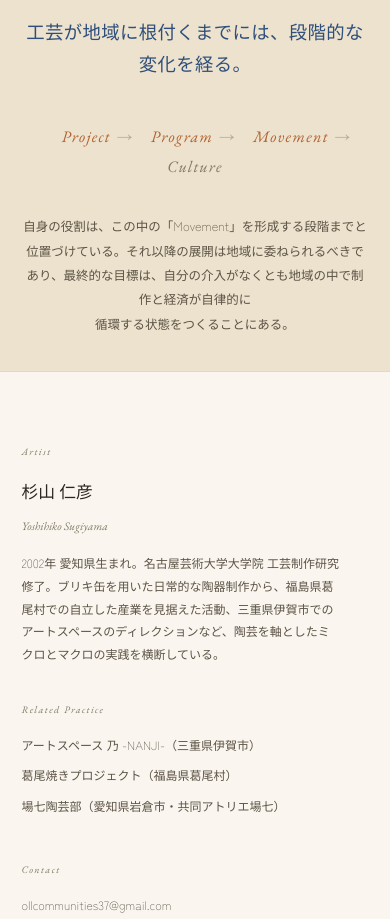
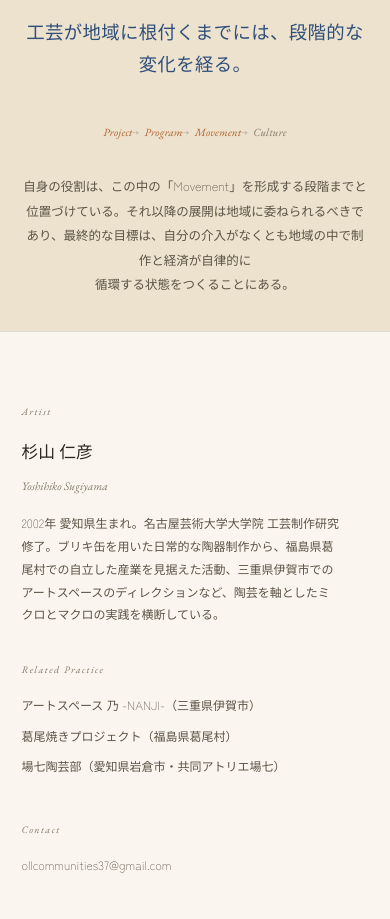
Before and after one commit to sugiyama-yoshihiko/katsurao-yaki-project, a plain HTML site: page index.html in a window 390 px wide. Shown: the part 6900-7819 px from the top of the page. Drawn offline with nearby package versions, Linux system fonts and the light colour scheme; a web font is replaced by a local one.

Commit message:
Keep vision stage tracker on one line on mobile
Shrink font size and padding under 1024px so Project/Program/
Movement/Culture no longer wrap to a second line.

Co-Authored-By: Claude Sonnet 5 <noreply@anthropic.com>

```diff
--- a/index.html
+++ b/index.html
@@ -300,6 +300,9 @@
     .news-arrow{display:none;}
     .footer-top{grid-template-columns:1fr;gap:34px;}
     .hero-photo{height:56vh;}
+    .vision-stages{flex-wrap:nowrap;gap:0;}
+    .vision-stages .stage{padding:0 6px;font-size:11px;letter-spacing:.02em;white-space:nowrap;}
+    .vision-stages .stage:not(:last-child)::after{right:-1px;}
   }
 </style>
 </head>
```
